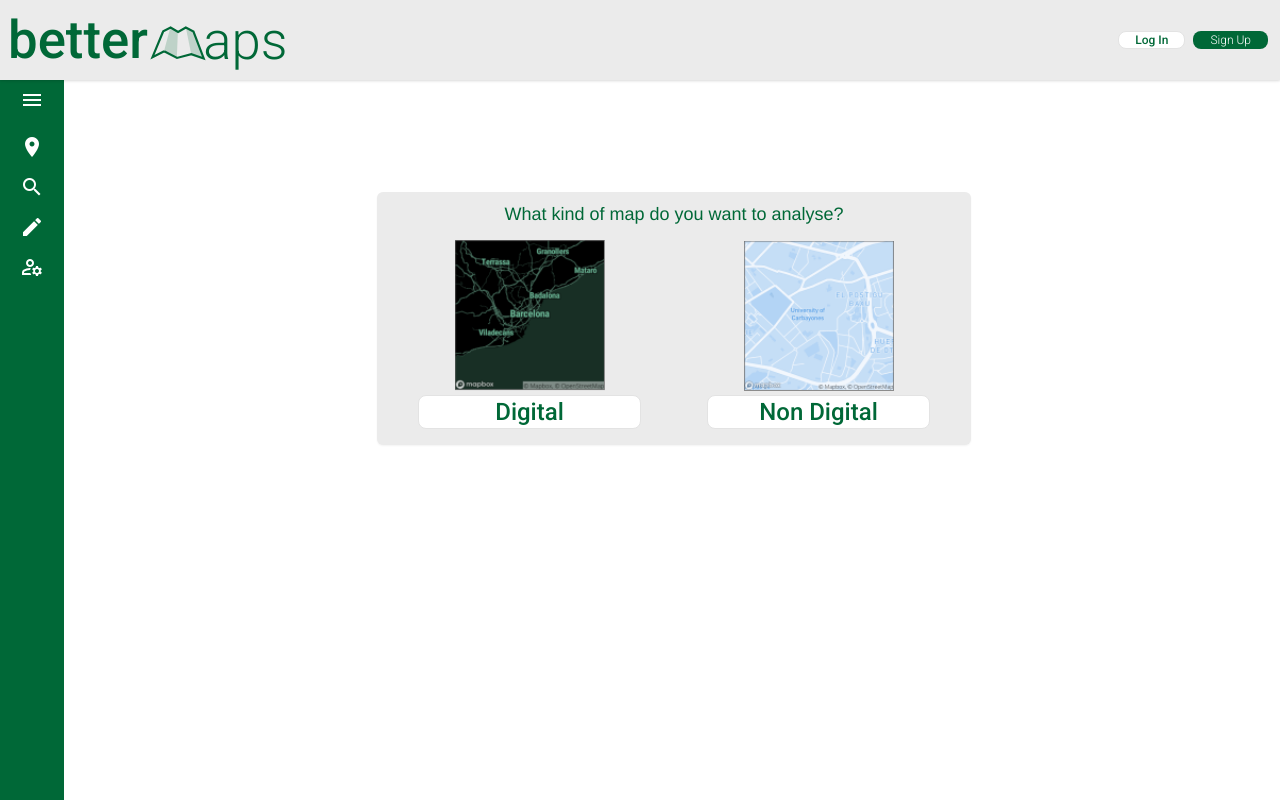
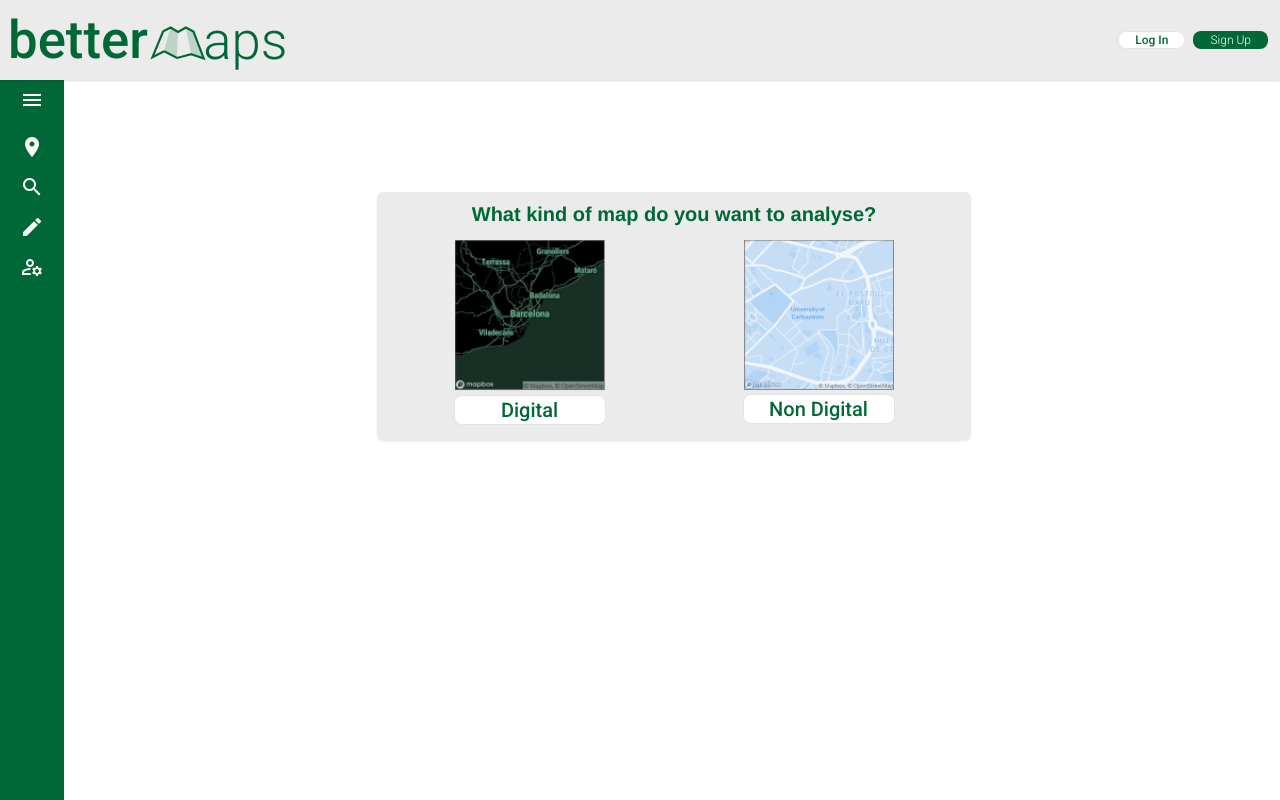
Before and after one commit to halfbug/fivr-pabloviejo, a React (Create React App) app: page /analyse in a window 1280 px wide. Built offline with nearby package versions, Linux system fonts and the light colour scheme.

Commit message:
add card component

```diff
--- a/src/components/button/button.css
+++ b/src/components/button/button.css
@@ -39,5 +39,5 @@
 .storybook-button--large {
 	/* font-size: 16px;
 	padding: 12px 24px; */
-	@apply text-2xl;
+	@apply text-xl;
 }
--- a/src/components/card/Card.js
+++ b/src/components/card/Card.js
@@ -1,22 +1,23 @@
 import React from 'react';
 import PropTypes from 'prop-types';
-import './thumbnail.css';
+import './card.css';
 
 /**
  * Primary UI component for user interaction
  */
-export const Thumbnail = ({ className, ...props }) => {
+export const Card = ({ className, media, detail, ...props }) => {
 
   return (
-    <img
-      className={`thumbnail ${className}`}
-      {...props}
-    />
+           <div className={`card ${className}`}>
+
+                      {media}
+                      {detail}
+           </div>
 
   );
 };
 
-Thumbnail.propTypes = {
+Card.propTypes = {
   /**
    * Is this the principal call to action on the page?
 
@@ -24,6 +25,6 @@ Thumbnail.propTypes = {
   onClick: PropTypes.func,
 };
 
-Thumbnail.defaultProps = {
+Card.defaultProps = {
   src: undefined,
 };
--- a/src/components/card/card.css
+++ b/src/components/card/card.css
@@ -1,4 +1,4 @@
-.thumbnail {
-	width: 150px; /* Set a small width */
-	@apply self-center;
+.card {
+	width: 160px; /* Set a small width */
+	@apply flex flex-col mb-5 md:mb-1;
 }
--- a/src/components/card/index.js
+++ b/src/components/card/index.js
@@ -1,2 +1,2 @@
-import {Thumbnail} from "./Card";
-export default Thumbnail;
+import {Card} from "./Card";
+export default Card;
--- a/src/components/page/page.css
+++ b/src/components/page/page.css
@@ -71,5 +71,5 @@ li {
 }
 
 h1 {
-	@apply text-green-600 font-medium text-lg mb-3;
+	@apply text-green-600 font-semibold text-xl mb-3;
 }
--- a/src/pages/analyse.js
+++ b/src/pages/analyse.js
@@ -5,7 +5,8 @@ import  Container from '../components/container';
 import DarkMap from '../assets/darkmap.png';
 import LightMap from '../assets/lightmap.png';
 import Button from '../components/button';
-import Thumbnail from '../components/thumbnail'
+import Thumbnail from '../components/thumbnail';
+import Card from '../components/card';
 
 
 const Analyse = () => {
@@ -15,15 +16,19 @@ const Analyse = () => {
                 <Container className=" md:mt-24 flex self-center p-2 justify-around sm:w-full md:w-4/6 lg:w-3/6 flex-col" >
                 <h1 className="w-full text-center" > What kind of map do you want to analyse?</h1>
                 <div className="flex flex-col sm:flex-row justify-around ">
-                    <div className="flex flex-col md:w-2/5 mb-5 md:mb-1">
 
-                        <Thumbnail src={DarkMap} className="self-center" />
-                        <Button size="large" label="Digital" />
-                    </div>
-                    <div className="flex flex-col md:w-2/5 mb-5 md:mb-1 justify-center">
-                        <Thumbnail src={LightMap} className="self-center" />
-                        <Button size="large" label="Non digital" />
-                        </div>
+                    <Card
+                    detail={<Button size="large" label="Digital" />}
+                    media={<Thumbnail src={DarkMap} className="self-center" />}
+                    onClick={() => {}}
+                    />
+
+                    <Card
+                    detail={<Button size="large" label="Non digital" />}
+                    media={<Thumbnail src={LightMap} className="self-center" />}
+                    onClick={() => {}}
+                    />
+
                     </div>
                 </Container>
 
--- a/src/pages/create.js
+++ b/src/pages/create.js
@@ -6,6 +6,7 @@ import DarkMap from '../assets/darkmap.png';
 import LightMap from '../assets/lightmap.png';
 import Button from '../components/button';
 import Thumbnail from '../components/thumbnail';
+import Card from '../components/card';
 
 
 const Create = () => {
@@ -15,16 +16,19 @@ const Create = () => {
                 <Container className=" md:mt-24 flex self-center p-2 justify-around sm:w-full md:w-4/6 lg:w-3/6 flex-col" >
                 <h1 className="w-full text-center" > What kind of map do you want to create?</h1>
                 <div className="flex flex-col sm:flex-row justify-around ">
-                    <div className="flex flex-col w-2/5">
 
-                        <Thumbnail src={DarkMap}className="self-center"  />
-                        <Button size="large" label="Web map" />
-                    </div>
-                    <div className="flex flex-col w-2/5">
-                        <Thumbnail src={LightMap} className="self-center"  />
-                        <Button size="large" label="Print" />
-                        </div>
-                    </div>
+                    <Card
+                    detail={ <Button size="large" label="Web map" />}
+                    media={<Thumbnail src={DarkMap}className="self-center"  />}
+                    onClick={() => {}}
+                    />
+
+                    <Card
+                    detail={ <Button size="large" label="Print" />}
+                    media={<Thumbnail src={LightMap} className="self-center"  />}
+                    onClick={() => {}}
+                    />
+                </div>
                 </Container>
 
 
```
Also changed, not shown: 2 other files (tests, documents, lock files or other folders).
